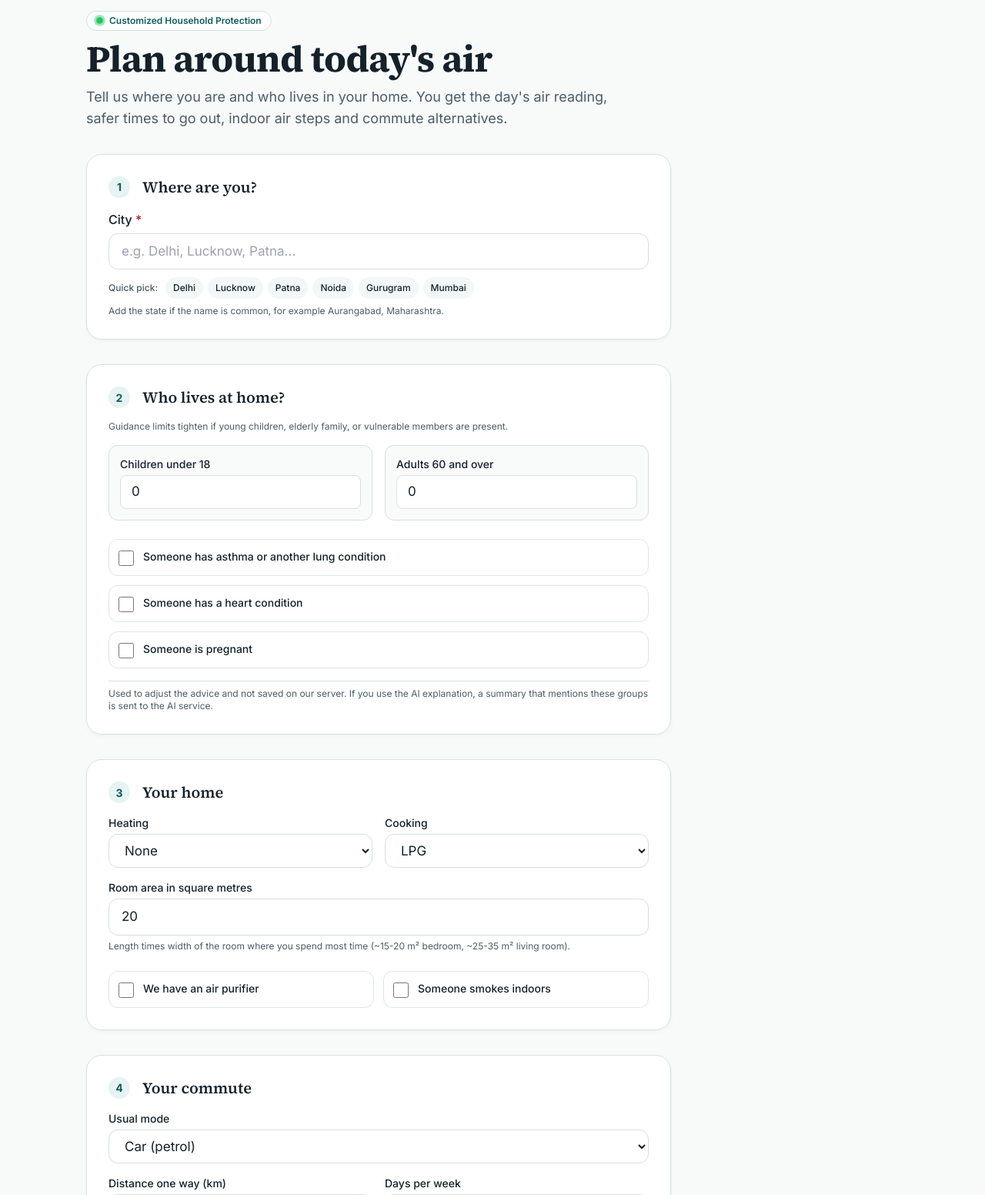
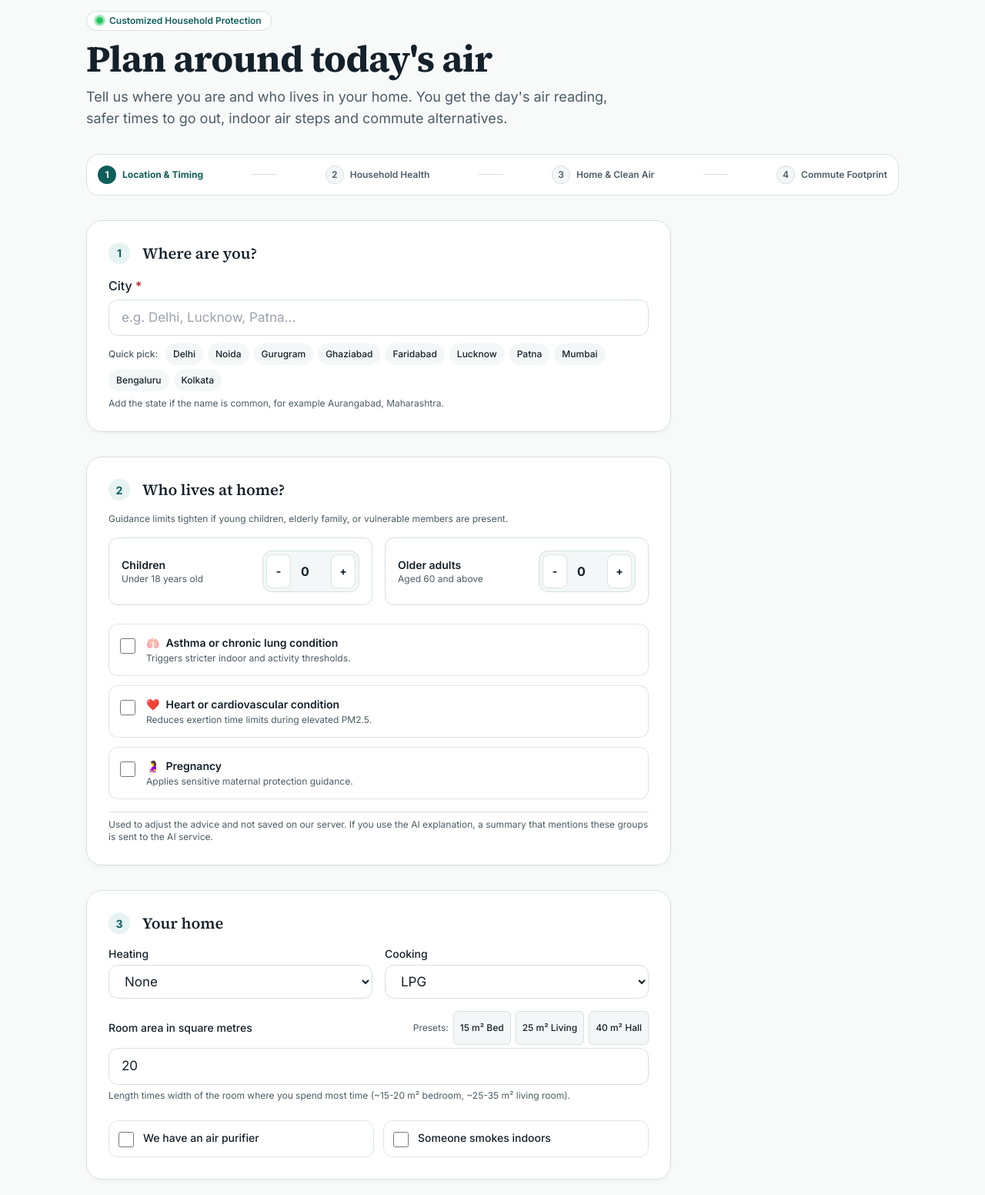
Before and after one commit to anshumansingh0408-hub/aqi, a Flask app: page /create in a window 1280 px wide. Shown: the part 132-1684 px from the top of the page at 77% size. Run offline with Flask 3, Linux system fonts and the light colour scheme; some libraries are stand-ins or nearby versions.

Commit message:
feat(ui): add 4-step progress bar, number steppers, and health toggle cards to plan form

```diff
--- a/templates/create.html
+++ b/templates/create.html
@@ -39,6 +39,29 @@
       <ul id="error-list" class="list-disc list-inside space-y-1 text-sm text-red-800"></ul>
     </div>
 
+    <!-- Visual Step Tracker -->
+    <div class="mb-8 hidden sm:flex items-center justify-between text-xs font-semibold text-muted bg-white p-3.5 rounded-2xl border border-border shadow-2xs">
+      <div class="flex items-center gap-2 text-primary font-bold">
+        <span class="w-6 h-6 rounded-full bg-primary text-white flex items-center justify-center text-xs">1</span>
+        <span>Location & Timing</span>
+      </div>
+      <div class="h-px w-8 bg-border"></div>
+      <div class="flex items-center gap-2">
+        <span class="w-6 h-6 rounded-full bg-surface border border-border flex items-center justify-center text-xs">2</span>
+        <span>Household Health</span>
+      </div>
+      <div class="h-px w-8 bg-border"></div>
+      <div class="flex items-center gap-2">
+        <span class="w-6 h-6 rounded-full bg-surface border border-border flex items-center justify-center text-xs">3</span>
+        <span>Home & Clean Air</span>
+      </div>
+      <div class="h-px w-8 bg-border"></div>
+      <div class="flex items-center gap-2">
+        <span class="w-6 h-6 rounded-full bg-surface border border-border flex items-center justify-center text-xs">4</span>
+        <span>Commute Footprint</span>
+      </div>
+    </div>
+
     <form id="plan-form" novalidate class="max-w-[760px] space-y-8">
       <!-- 1. Where are you? -->
       <fieldset class="saans-card p-6 sm:p-7 space-y-4">
@@ -55,15 +78,19 @@
             class="w-full px-4 py-2.5 rounded-xl border border-border focus:border-primary focus:ring-1 focus:ring-primary text-ink min-h-[46px] shadow-2xs"
             aria-describedby="city-helper">
 
-          <!-- Quick City Chips for Indian Metros -->
+          <!-- Quick City Chips for Indian Metros & NCR -->
           <div class="mt-2.5 flex flex-wrap items-center gap-1.5">
             <span class="text-xs text-muted font-medium mr-1">Quick pick:</span>
             <button type="button" class="btn-quick-city px-2.5 py-1 rounded-full text-xs font-medium bg-surface hover:bg-border text-ink transition-colors min-h-[28px]" data-city="Delhi">Delhi</button>
+            <button type="button" class="btn-quick-city px-2.5 py-1 rounded-full text-xs font-medium bg-surface hover:bg-border text-ink transition-colors min-h-[28px]" data-city="Noida">Noida</button>
+            <button type="button" class="btn-quick-city px-2.5 py-1 rounded-full text-xs font-medium bg-surface hover:bg-border text-ink transition-colors min-h-[28px]" data-city="Gurugram">Gurugram</button>
+            <button type="button" class="btn-quick-city px-2.5 py-1 rounded-full text-xs font-medium bg-surface hover:bg-border text-ink transition-colors min-h-[28px]" data-city="Ghaziabad">Ghaziabad</button>
+            <button type="button" class="btn-quick-city px-2.5 py-1 rounded-full text-xs font-medium bg-surface hover:bg-border text-ink transition-colors min-h-[28px]" data-city="Faridabad">Faridabad</button>
             <button type="button" class="btn-quick-city px-2.5 py-1 rounded-full text-xs font-medium bg-surface hover:bg-border text-ink transition-colors min-h-[28px]" data-city="Lucknow">Lucknow</button>
             <button type="button" class="btn-quick-city px-2.5 py-1 rounded-full text-xs font-medium bg-surface hover:bg-border text-ink transition-colors min-h-[28px]" data-city="Patna">Patna</button>
-            <button type="button" class="btn-quick-city px-2.5 py-1 rounded-full text-xs font-medium bg-surface hover:bg-border text-ink transition-colors min-h-[28px]" data-city="Noida">Noida</button>
-            <button type="button" class="btn-quick-city px-2.5 py-1 rounded-full text-xs font-medium bg-surface hover:bg-border text-ink transition-colors min-h-[28px]" data-city="Gurugram">Gurugram</button>
             <button type="button" class="btn-quick-city px-2.5 py-1 rounded-full text-xs font-medium bg-surface hover:bg-border text-ink transition-colors min-h-[28px]" data-city="Mumbai">Mumbai</button>
+            <button type="button" class="btn-quick-city px-2.5 py-1 rounded-full text-xs font-medium bg-surface hover:bg-border text-ink transition-colors min-h-[28px]" data-city="Bengaluru">Bengaluru</button>
+            <button type="button" class="btn-quick-city px-2.5 py-1 rounded-full text-xs font-medium bg-surface hover:bg-border text-ink transition-colors min-h-[28px]" data-city="Kolkata">Kolkata</button>
           </div>
 
           <p id="city-helper" class="text-xs text-muted mt-2">
@@ -82,42 +109,75 @@
         <p class="text-xs text-muted -mt-2">Guidance limits tighten if young children, elderly family, or vulnerable members are present.</p>
 
         <div class="grid grid-cols-1 sm:grid-cols-2 gap-4">
-          <div class="p-3.5 rounded-xl border border-border bg-surface/50 space-y-1">
-            <label for="children" class="block font-medium text-ink text-sm">Children under 18</label>
-            <input type="number" id="children" name="children" min="0" max="10" value="0"
-              class="w-full px-3.5 py-2 rounded-lg border border-border focus:border-primary focus:ring-1 focus:ring-primary text-ink min-h-[44px] bg-white">
+          <div class="p-4 rounded-xl border border-border bg-white shadow-2xs space-y-2">
+            <div class="flex items-center justify-between">
+              <div>
+                <label for="children" class="block font-semibold text-ink text-sm">Children</label>
+                <span class="text-xs text-muted block">Under 18 years old</span>
+              </div>
+              <div class="flex items-center gap-1.5 bg-surface rounded-xl p-1 border border-border">
+                <button type="button" class="stepper-btn w-8 h-8 rounded-lg bg-white hover:bg-surface text-ink font-bold border border-border/80 flex items-center justify-center transition-all text-sm" data-target="children" data-delta="-1" aria-label="Decrease children count">-</button>
+                <input type="number" id="children" name="children" min="0" max="10" value="0"
+                  class="w-10 text-center font-bold text-ink bg-transparent border-0 focus:ring-0 p-0 text-base">
+                <button type="button" class="stepper-btn w-8 h-8 rounded-lg bg-white hover:bg-surface text-ink font-bold border border-border/80 flex items-center justify-center transition-all text-sm" data-target="children" data-delta="1" aria-label="Increase children count">+</button>
+              </div>
+            </div>
             <p id="children-error" class="text-xs text-red-700 mt-1 hidden"></p>
           </div>
-          <div class="p-3.5 rounded-xl border border-border bg-surface/50 space-y-1">
-            <label for="elderly" class="block font-medium text-ink text-sm">Adults 60 and over</label>
-            <input type="number" id="elderly" name="elderly" min="0" max="10" value="0"
-              class="w-full px-3.5 py-2 rounded-lg border border-border focus:border-primary focus:ring-1 focus:ring-primary text-ink min-h-[44px] bg-white">
+
+          <div class="p-4 rounded-xl border border-border bg-white shadow-2xs space-y-2">
+            <div class="flex items-center justify-between">
+              <div>
+                <label for="elderly" class="block font-semibold text-ink text-sm">Older adults</label>
+                <span class="text-xs text-muted block">Aged 60 and above</span>
+              </div>
+              <div class="flex items-center gap-1.5 bg-surface rounded-xl p-1 border border-border">
+                <button type="button" class="stepper-btn w-8 h-8 rounded-lg bg-white hover:bg-surface text-ink font-bold border border-border/80 flex items-center justify-center transition-all text-sm" data-target="elderly" data-delta="-1" aria-label="Decrease elderly count">-</button>
+                <input type="number" id="elderly" name="elderly" min="0" max="10" value="0"
+                  class="w-10 text-center font-bold text-ink bg-transparent border-0 focus:ring-0 p-0 text-base">
+                <button type="button" class="stepper-btn w-8 h-8 rounded-lg bg-white hover:bg-surface text-ink font-bold border border-border/80 flex items-center justify-center transition-all text-sm" data-target="elderly" data-delta="1" aria-label="Increase elderly count">+</button>
+              </div>
+            </div>
             <p id="elderly-error" class="text-xs text-red-700 mt-1 hidden"></p>
           </div>
         </div>
 
         <div class="space-y-3 pt-2">
-          <div class="flex items-start gap-3 p-3 rounded-xl border border-border/80 hover:bg-surface/60 transition-colors">
+          <label for="respiratory" class="toggle-card flex items-start gap-3.5 p-3.5 rounded-xl border border-border/80 hover:border-primary/50 bg-white transition-all cursor-pointer">
             <input type="checkbox" id="respiratory" name="respiratory"
-              class="mt-0.5 h-5 w-5 rounded border-border text-primary focus:ring-primary">
-            <label for="respiratory" class="text-sm font-medium text-ink cursor-pointer select-none">
-              Someone has asthma or another lung condition
-            </label>
-          </div>
-          <div class="flex items-start gap-3 p-3 rounded-xl border border-border/80 hover:bg-surface/60 transition-colors">
+              class="mt-1 h-5 w-5 rounded border-border text-primary focus:ring-primary accent-primary cursor-pointer">
+            <div class="space-y-0.5">
+              <span class="text-sm font-semibold text-ink block flex items-center gap-2">
+                <span>🫁</span>
+                <span>Asthma or chronic lung condition</span>
+              </span>
+              <span class="text-xs text-muted block">Triggers stricter indoor and activity thresholds.</span>
+            </div>
+          </label>
+
+          <label for="heart" class="toggle-card flex items-start gap-3.5 p-3.5 rounded-xl border border-border/80 hover:border-primary/50 bg-white transition-all cursor-pointer">
             <input type="checkbox" id="heart" name="heart"
-              class="mt-0.5 h-5 w-5 rounded border-border text-primary focus:ring-primary">
-            <label for="heart" class="text-sm font-medium text-ink cursor-pointer select-none">
-              Someone has a heart condition
-            </label>
-          </div>
-          <div class="flex items-start gap-3 p-3 rounded-xl border border-border/80 hover:bg-surface/60 transition-colors">
+              class="mt-1 h-5 w-5 rounded border-border text-primary focus:ring-primary accent-primary cursor-pointer">
+            <div class="space-y-0.5">
+              <span class="text-sm font-semibold text-ink block flex items-center gap-2">
+                <span>❤️</span>
+                <span>Heart or cardiovascular condition</span>
+              </span>
+              <span class="text-xs text-muted block">Reduces exertion time limits during elevated PM2.5.</span>
+            </div>
+          </label>
+
+          <label for="pregnant" class="toggle-card flex items-start gap-3.5 p-3.5 rounded-xl border border-border/80 hover:border-primary/50 bg-white transition-all cursor-pointer">
             <input type="checkbox" id="pregnant" name="pregnant"
-              class="mt-0.5 h-5 w-5 rounded border-border text-primary focus:ring-primary">
-            <label for="pregnant" class="text-sm font-medium text-ink cursor-pointer select-none">
-              Someone is pregnant
-            </label>
-          </div>
+              class="mt-1 h-5 w-5 rounded border-border text-primary focus:ring-primary accent-primary cursor-pointer">
+            <div class="space-y-0.5">
+              <span class="text-sm font-semibold text-ink block flex items-center gap-2">
+                <span>🤰</span>
+                <span>Pregnancy</span>
+              </span>
+              <span class="text-xs text-muted block">Applies sensitive maternal protection guidance.</span>
+            </div>
+          </label>
         </div>
         <p class="text-xs text-muted pt-2 border-t border-border">
           Used to adjust the advice and not saved on our server. If you use the AI explanation, a summary that mentions these groups is sent to {{ ai_name }}.
@@ -154,7 +214,15 @@
         </div>
 
         <div>
-          <label for="room_area_sqm" class="block font-medium text-ink mb-1 text-sm">Room area in square metres</label>
+          <div class="flex items-center justify-between mb-1">
+            <label for="room_area_sqm" class="font-medium text-ink text-sm">Room area in square metres</label>
+            <div class="flex items-center gap-1.5">
+              <span class="text-xs text-muted hidden sm:inline">Presets:</span>
+              <button type="button" class="btn-room-preset px-2 py-0.5 rounded-md text-xs border border-border bg-surface text-ink hover:bg-border transition-colors font-medium" data-sqm="15">15 m² Bed</button>
+              <button type="button" class="btn-room-preset px-2 py-0.5 rounded-md text-xs border border-border bg-surface text-ink hover:bg-border transition-colors font-medium" data-sqm="25">25 m² Living</button>
+              <button type="button" class="btn-room-preset px-2 py-0.5 rounded-md text-xs border border-border bg-surface text-ink hover:bg-border transition-colors font-medium" data-sqm="40">40 m² Hall</button>
+            </div>
+          </div>
           <input type="number" id="room_area_sqm" name="room_area_sqm" min="5" max="200" value="20" step="any"
             class="w-full px-4 py-2.5 rounded-xl border border-border focus:border-primary focus:ring-1 focus:ring-primary text-ink min-h-[44px] shadow-2xs"
             aria-describedby="room-helper">
@@ -268,8 +336,11 @@
       <!-- Buttons -->
       <div class="flex flex-col sm:flex-row gap-4 pt-2">
         <button type="submit" id="submit-btn"
-          class="bg-primary hover:bg-primary-dark text-white font-medium px-8 py-3.5 rounded-xl transition-all shadow-xs hover:shadow min-h-[48px] flex items-center justify-center">
-          Build my plan
+          class="bg-primary hover:bg-primary-dark active:scale-[0.98] text-white font-medium px-8 py-3.5 rounded-xl transition-all shadow-xs hover:shadow min-h-[48px] flex items-center justify-center gap-2">
+          <span>Build my plan</span>
+          <svg class="w-4 h-4 transition-transform group-hover:translate-x-1" fill="none" stroke="currentColor" viewBox="0 0 24 24" aria-hidden="true">
+            <path stroke-linecap="round" stroke-linejoin="round" stroke-width="2" d="M14 5l7 7m0 0l-7 7m7-7H3"/>
+          </svg>
         </button>
         <button type="button" id="example-btn"
           class="border border-primary text-primary hover:bg-surface font-medium px-6 py-3.5 rounded-xl transition-colors min-h-[48px] flex items-center justify-center">
```
